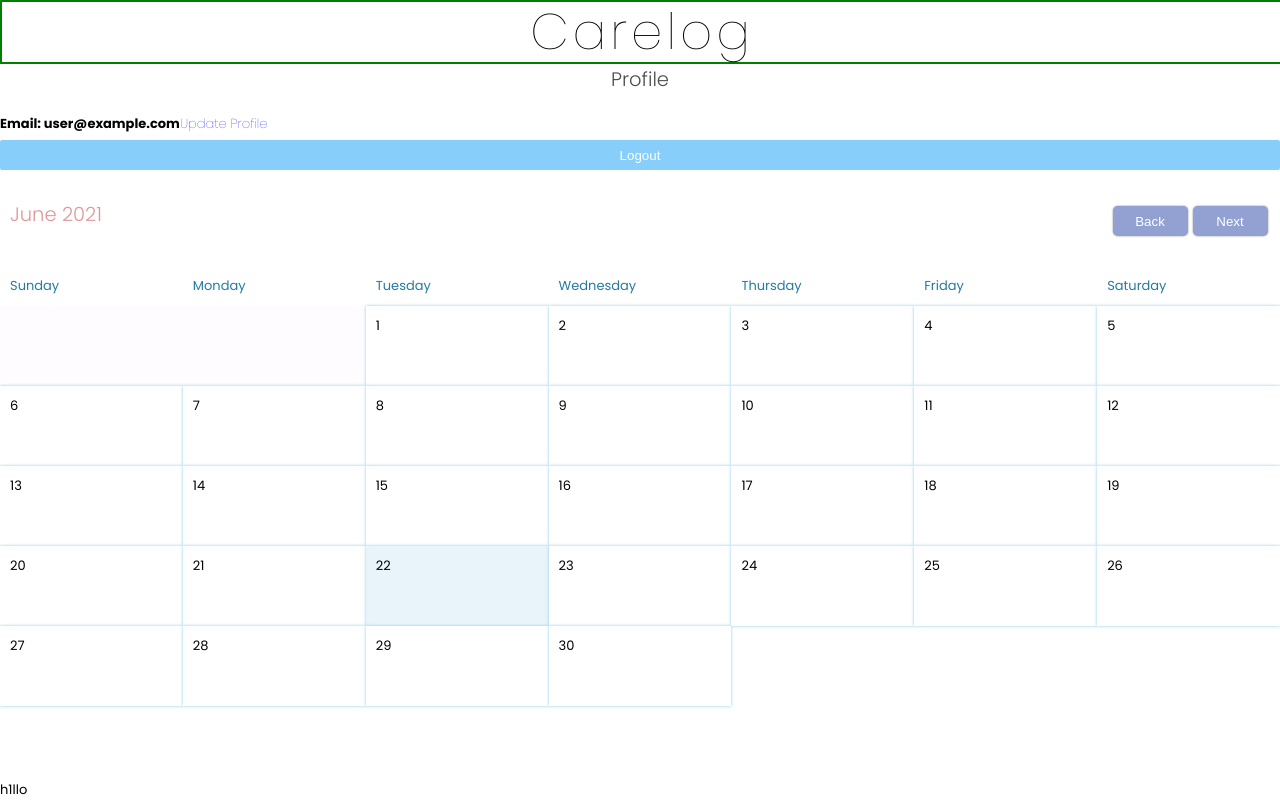
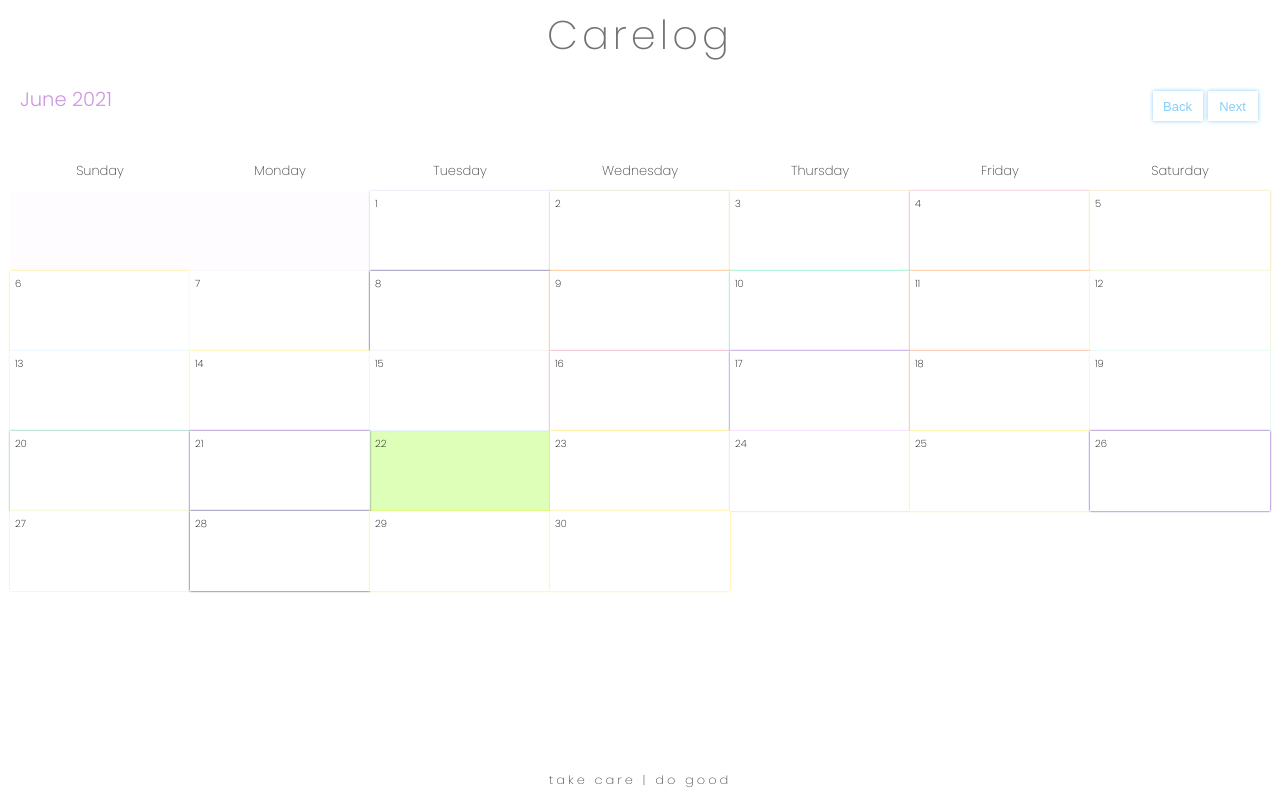
Before and after one commit to jamezmca/care-log, a React (Create React App) app: page / in a window 1280 px wide. Built offline with nearby package versions, Linux system fonts and the light colour scheme; no server answers; sample sign-in values are in the browser's storage.

Commit message:
added description and title and time
and made date header and now gonna make it so u can have multiple events on 1 day

```diff
--- a/src/components/App.js
+++ b/src/components/App.js
@@ -12,7 +12,7 @@ import { BrowserRouter as Router, Switch, Route } from 'react-router-dom'
 
 function App() {
   return (
-    <div style={{ minHeight: '100vh', margin: 0, padding: 0}}>
+    <div style={{ minHeight: '100vh', margin: 0, padding: 0, display: 'flex'}}>
       <Router>
         <AuthProvider>
           <Switch>
--- a/src/components/Dashboard.js
+++ b/src/components/Dashboard.js
@@ -22,7 +22,7 @@ const Dashboard = () => {
 
     return (
         <Layout>
-            <div>
+            {/* <div>
                 <div>
                     <h2>Profile</h2>
                     {error && <h2>{error}</h2>}
@@ -30,7 +30,7 @@ const Dashboard = () => {
                     <Link to="/update-profile">Update Profile</Link>
                 </div>
             </div>
-            <div><button onClick={handleLogout}>Logout</button></div>
+            <div><button onClick={handleLogout}>Logout</button></div> */}
             <DashboardContent/>
         </Layout>
     )
--- a/src/components/dashboardcomponents/DashboardContent.js
+++ b/src/components/dashboardcomponents/DashboardContent.js
@@ -2,7 +2,6 @@ import React, { useState, useEffect } from 'react'
 import DayView from './DayView'
 import MonthView from './monthview/MonthView'
 import { useDate } from './hooks/useDate'
-import { findByLabelText } from '@testing-library/dom'
 
 //going to manage my state in here chuurski
 
--- a/src/components/dashboardcomponents/Footer.js
+++ b/src/components/dashboardcomponents/Footer.js
@@ -2,8 +2,11 @@ import React from 'react'
 
 export default function Footer() {
     return (
-        <div>
-            h1llo
+        <div style={{textAlign: 'center', padding: '10px'}}>
+            <p style={{opacity: '0.7', fontWeight: '200', letterSpacing: '3px', transform: 'scaleY(0.9)'}}>
+                take care  |  do good
+                {/* "Yesterday is history, tomorrow is a mystery, and today is a gift - that is why they call it the present." - Master Oogway  */}
+            </p>
         </div>
     )
 }
--- a/src/components/dashboardcomponents/Header.js
+++ b/src/components/dashboardcomponents/Header.js
@@ -5,7 +5,7 @@ export default function Header() {
     return (
         <div className={headerStyles.navbar}>
             <h1>Carelog</h1>
-            {/* import persons name and pass it down from layout */}
+            {/* import persons name and pass it down from layout or make it a text input*/}
         </div>
     )
 }
--- a/src/components/dashboardcomponents/header.module.css
+++ b/src/components/dashboardcomponents/header.module.css
@@ -1,16 +1,18 @@
 .navbar {
-    border: 2px solid green;
-    position: fixed;
+    position: relative;
     width: 100%;
     height: 60px;
     top: 0;
     display: flex;
     justify-content: center;
     align-items: center;
+    background-color: white;
+    overflow: hidden;
 }
 
 h1 {
-    font-size: 50px;
-    font-weight: 100;
+    font-size: 40px;
+    font-weight: 200;
     letter-spacing: 4px;
+    opacity: 0.55;
 }
--- a/src/components/dashboardcomponents/layout.module.css
+++ b/src/components/dashboardcomponents/layout.module.css
@@ -2,5 +2,5 @@
     min-height: calc(100vh - 60px);
     display: flex;
     flex-direction: column;
-    padding-top: 60px;
+    flex: 1;
 }
--- a/src/components/dashboardcomponents/monthview/Day.js
+++ b/src/components/dashboardcomponents/monthview/Day.js
@@ -2,12 +2,15 @@ import React from 'react'
 import * as monthView from './monthview.module.css'
 
 
-export default function Day({day, onClick}) {
+export default function Day({ day, onClick, shadow }) {
     const className = `${monthView.day} ${day.value === 'padding' ? `${monthView.padding}` : ''} ${day.isCurrentDay ? `${monthView.currentDay}` : ''}`
 
     return (
-        <div onClick={onClick} className={className}>
-            {day.value === 'padding' ? '' : day.value}
+        <div onClick={onClick} className={className} style={{ boxShadow: `0 0 2px ${shadow}` }}>
+            <div style={{display: 'flex', backgroundColor:'transparent'}}>
+                {day.value === 'padding' ? '' : <h4>{day.value}</h4>}
+                {day.event?.title && <h4 style={{flex: 1, textAlign: 'center'}}>Items: 1</h4>}
+            </div>
 
             {day.event && <div className={monthView.event}><p>{day.event.title}</p></div>}
         </div>
--- a/src/components/dashboardcomponents/monthview/MonthView.js
+++ b/src/components/dashboardcomponents/monthview/MonthView.js
@@ -10,7 +10,6 @@ export default function MonthView({ dateDisplay, setNav, nav, days, setClicked,
     const boxShadows = boxShadow.reduce((acc, e) => {
         return [...acc, `#${e}`]
     }, [])
-    console.log(boxShadows)
 
     return (
         <>
@@ -33,6 +32,7 @@ export default function MonthView({ dateDisplay, setNav, nav, days, setClicked,
                 <div id="calendar" className={monthView.calendar}>
                     {days.map((d, index) => (
                         <Day
+                            shadow={boxShadows[Math.floor(Math.random() * boxShadows.length)]}
                             day={d}
                             key={index}
                             onClick={() => {
@@ -40,6 +40,7 @@ export default function MonthView({ dateDisplay, setNav, nav, days, setClicked,
                                     setClicked(d.date)
                                 }
                             }} />
+
                     ))}
                 </div>
 
@@ -48,15 +49,16 @@ export default function MonthView({ dateDisplay, setNav, nav, days, setClicked,
                 clicked && !eventForDate(clicked) &&
                 <Modal
                     onClose={() => setClicked(null)}
-                    onSave={title => {
-                        setEvents([...events, { title, date: clicked }])
+                    onSave={(title, description, time) => {
+                        setEvents([...events, { title, description, date: clicked, time }])
                         setClicked(null)
                     }}
                     eventText={eventForDate(clicked) ? eventForDate(clicked).title : null}
                     onDelete={() => {
                         setEvents(events.filter(e => e.date !== clicked))
                         setClicked(null)
-                    }} />
+                    }}
+                    clicked={clicked}/>
             }
         </>
     )
--- a/src/components/dashboardcomponents/monthview/monthview.module.css
+++ b/src/components/dashboardcomponents/monthview/monthview.module.css
@@ -4,41 +4,64 @@
   .nextButton {
     margin-right: 2.5px;
     margin-left: 2.5px;
-    width: 75px;
+    width: 50px;
     cursor: pointer;
-    box-shadow: 0px 0px 2px gray;
     border: none;
     outline: none;
-    padding: 5px;
-    border-radius: 5px;
-    color: white;
+    padding: 0px;
+    background-color: white;
+    border-radius: 1px;
+    color: lightskyblue;
+    box-shadow: 0 0 4px lightskyblue;
+    font-size: 13px;
   }
 
   .header {
     padding: 10px;
-    color: #d36c6c;
+    color: #b66cd3;
     font-size: 26px;
     display: flex;
     justify-content: space-between;
   }
-  .header .backButton,
-  .header .nextButton {
-    background-color:#92a1d1;
+
+.backButton:hover,
+.nextButton:hover {
+    background-color: rgba(97, 241, 234, 0.281);
   }
+
   .container {
       flex: 1;
       font-family: "Poppins";
+      margin: 10px;
 
   }
   .weekdays {
     width: 100%;
     display: flex;
-    color: #247BA0;
+    color: #000000;
+    font-weight: 200;
   }
+
   .weekdays div {
     flex: 1;
     padding: 10px;
+    opacity: 0.75;
+    text-align: center;
+    /* overflow: hidden; */
   }
+
+  @media (max-width: 700px) {
+    .weekdays div {
+      opacity: 1;
+      font-weight: 200;
+      font-size: 10px;
+    }
+
+    h4 {
+      font-size: 2px;
+    }
+  }
+
   .calendar {
     width: 100%;
     margin: auto;
@@ -46,8 +69,14 @@
     grid-template-columns: 1fr 1fr 1fr 1fr 1fr 1fr 1fr;
     flex-wrap: wrap;
   }
+
+  h4 {
+      font-weight: 200;
+      font-size: 10px;
+  }
+
   .day {
-    padding: 10px;
+    padding: 5px;
     height: 80px;
     cursor: pointer;
     box-sizing: border-box;
@@ -58,25 +87,26 @@
     flex-direction: column;
     justify-content: space-between;
   }
+
   .day:hover {
-    background-color: #e8faed;
+    background-color: #2ffdd02f;
   }
 
   .day + .currentDay {
-    background-color:#e8f4fa;
+    background-color:#acff4e67;
   }
   .event {
-    font-size: 8px;
+    font-size: 11px;
     padding: 3px;
-    background-color: #58bae4;
+    background-color: #2fb2e6ce;
     color: white;
-    border-radius: 5px;
     max-height: 55px;
     overflow: hidden;
+    box-shadow: 0 0 2px #2fb2e6ce;
   }
 
   .event p {
-      font-weight: 100;
+      font-weight: 300;
   }
 
   .padding {
@@ -87,14 +117,59 @@
   .newEventModal, .deleteEventModal {
     z-index: 20;
     padding: 25px;
-    background-color: #e8f4fa;
-    box-shadow: 0px 0px 3px black;
-    border-radius: 5px;
-    width: 350px;
-    top: 100px;
-    left: calc(50% - 175px);
+    background-color: white;
+    box-shadow: 0 0 4px skyblue,
+    inset 0 0 4px skyblue;
+    border-radius: 2px;
+    min-width: 300px;
+    top: 0;
+    right: 0;
+    height: 100vh;
     position: absolute;
   }
+
+  .modalHeader {
+    font-size: 40px;
+    font-weight: 100;
+    opacity: 0.7;
+    letter-spacing: 4px;
+  }
+
+  .inputTitle {
+    flex: 3;
+    font-size: 14px;
+  }
+
+  .time {
+    flex: 1;
+    margin: 1px;
+  }
+
+  .timeLabel {
+    font-size: 18px;
+    padding-right: 10px;
+    font-weight: 200;
+    opacity: 0.7;
+  }
+
+  .textArea {
+    width: 100%;
+    max-width: 500px;
+    border: none;
+    margin-top: 5px;
+    height: 100px;
+    box-shadow: 0 0 4px lightskyblue;
+    border-radius: 2px;
+    padding: 5px;
+    margin-right: 10px;
+  }
+
+  .textArea:focus {
+    outline: none !important;
+    border:1px solid rgba(0, 255, 234, 0.699);
+    box-shadow: 0 0 8px #71cebf8c;
+}
+
   .eventTitleInput {
     padding: 10px;
     width: 100%;
@@ -109,14 +184,27 @@
     border: 2px solid red;
   }
   .cancelButton, .deleteButton {
-    background-color: #d36c6c;
+    background-color: white;
+    box-shadow: 0 0 4px blueviolet;
+    color: blueviolet;
   }
   .saveButton, .closeButton {
-    background-color: #92a1d1;
+    background-color: white;
+    box-shadow: 0 0 4px blueviolet;
+    color: blueviolet;
   }
-  .eventText {
-    font-size: 14px;
+
+  .saveButton, .closeButton, .cancelButton, .deleteButton {
+    font-size: 12px;
+    margin: 2px;
   }
+
+  .saveButton:hover, .closeButton:hover, .cancelButton:hover, .deleteButton:hover {
+    opacity: 0.7;
+  }
+
+
+
   .modalBackDrop {
     top: 0px;
     left: 0px;
@@ -124,5 +212,21 @@
     width: 100vw;
     height: 100vh;
     position: absolute;
-    background-color: rgba(0,0,0,0.8);
+    background-color: rgba(0,0,0,0.2);
   }
+
+  @media (max-width: 700px) {
+    .weekdays div {
+      opacity: 1;
+      font-weight: 200;
+      font-size: 10px;
+    }
+
+    h4 {
+      font-size: 8px;
+    }
+
+    .event {
+      font-size: 8px;
+    }
+  }
```
Also changed, not shown: src/components/dashboardcomponents/monthview/Modal.js (+33 -8 lines).
